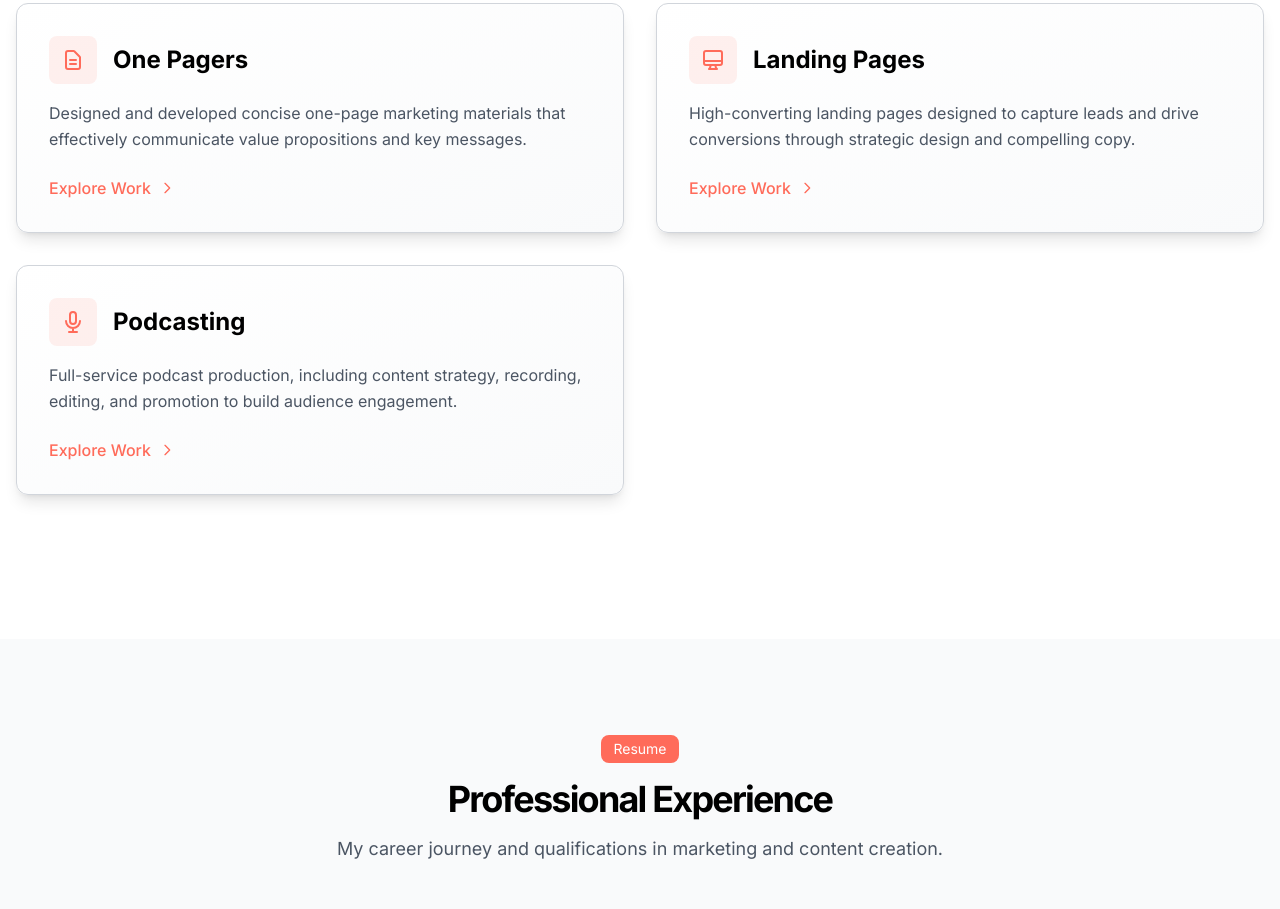
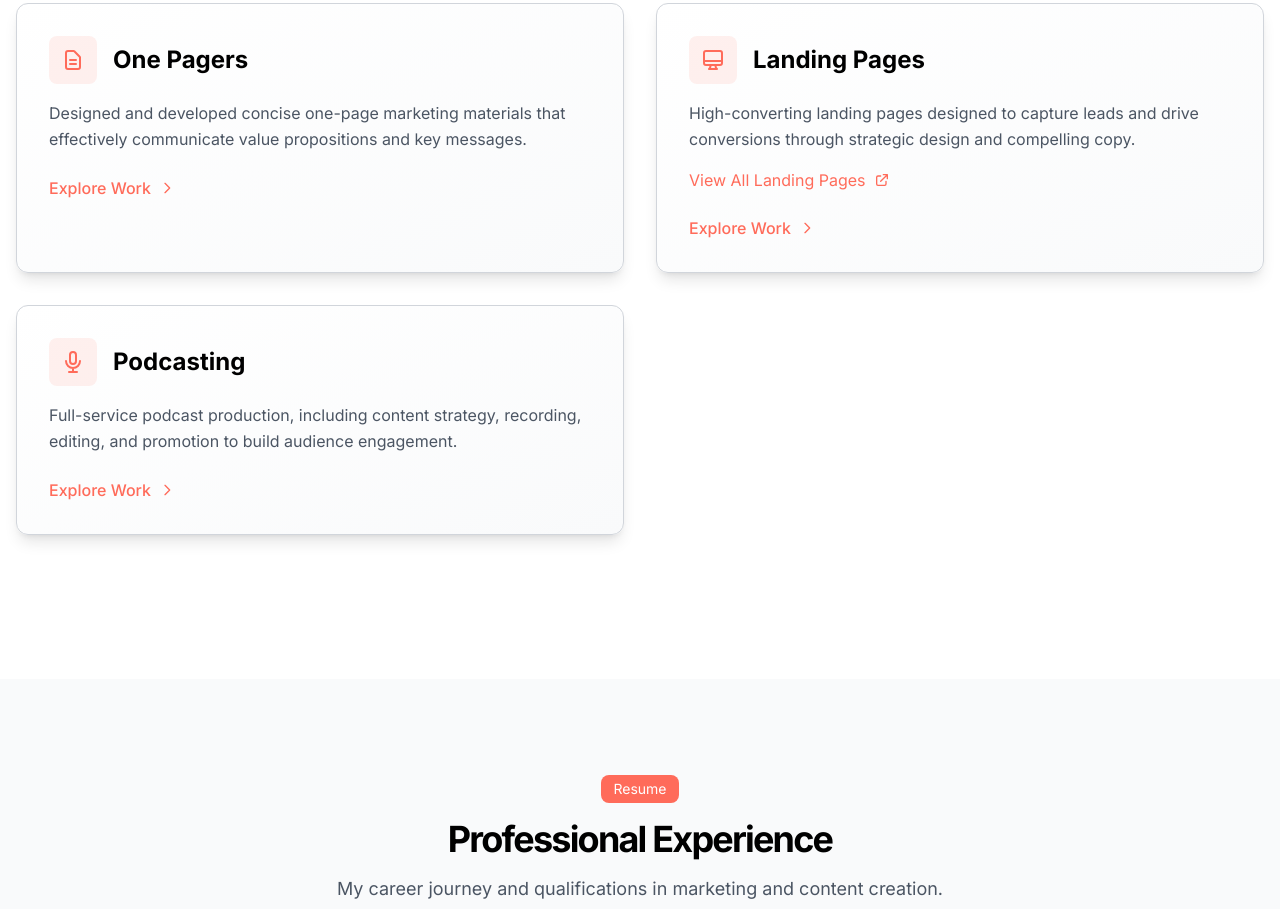
Before and after one commit to nococnicole/nicoleannen, a website: page index.html in a window 1280 px wide. Shown: the part 2565-3474 px from the top of the page. Drawn offline with nearby package versions, Linux system fonts and the light colour scheme; a web font is replaced by a local one.

Commit message:
Updated index.html

```diff
--- a/index.html
+++ b/index.html
@@ -332,6 +332,12 @@
                             <h3 class="text-2xl font-bold font-heading text-black group-hover:text-primary transition-colors">Landing Pages</h3>
                         </div>
                         <p class="text-gray-600 leading-relaxed text-base">High-converting landing pages designed to capture leads and drive conversions through strategic design and compelling copy.</p>
+                        <a href="landing-pages.html" class="inline-flex items-center gap-2 mt-4 text-primary hover:text-primary/80 transition-colors">
+                            <span>View All Landing Pages</span>
+                            <svg class="w-4 h-4" fill="none" stroke="currentColor" viewBox="0 0 24 24">
+                                <path stroke-linecap="round" stroke-linejoin="round" stroke-width="2" d="M10 6H6a2 2 0 00-2 2v10a2 2 0 002 2h10a2 2 0 002-2v-4M14 4h6m0 0v6m0-6L10 14"></path>
+                            </svg>
+                        </a>
                         <div class="mt-6 flex items-center text-primary font-medium group-hover:translate-x-2 transition-transform">
                             <span class="mr-2">Explore Work</span>
                             <svg class="w-4 h-4" fill="none" stroke="currentColor" viewBox="0 0 24 24">
```
